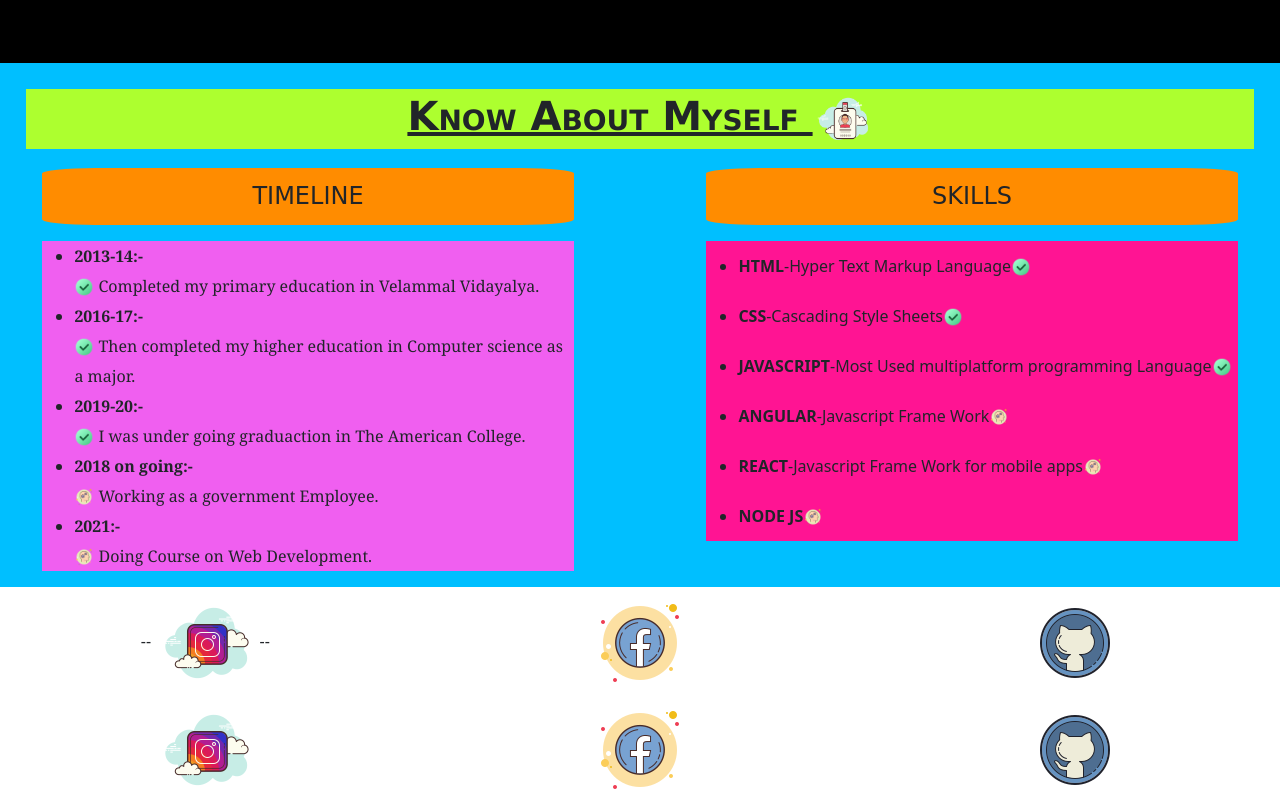
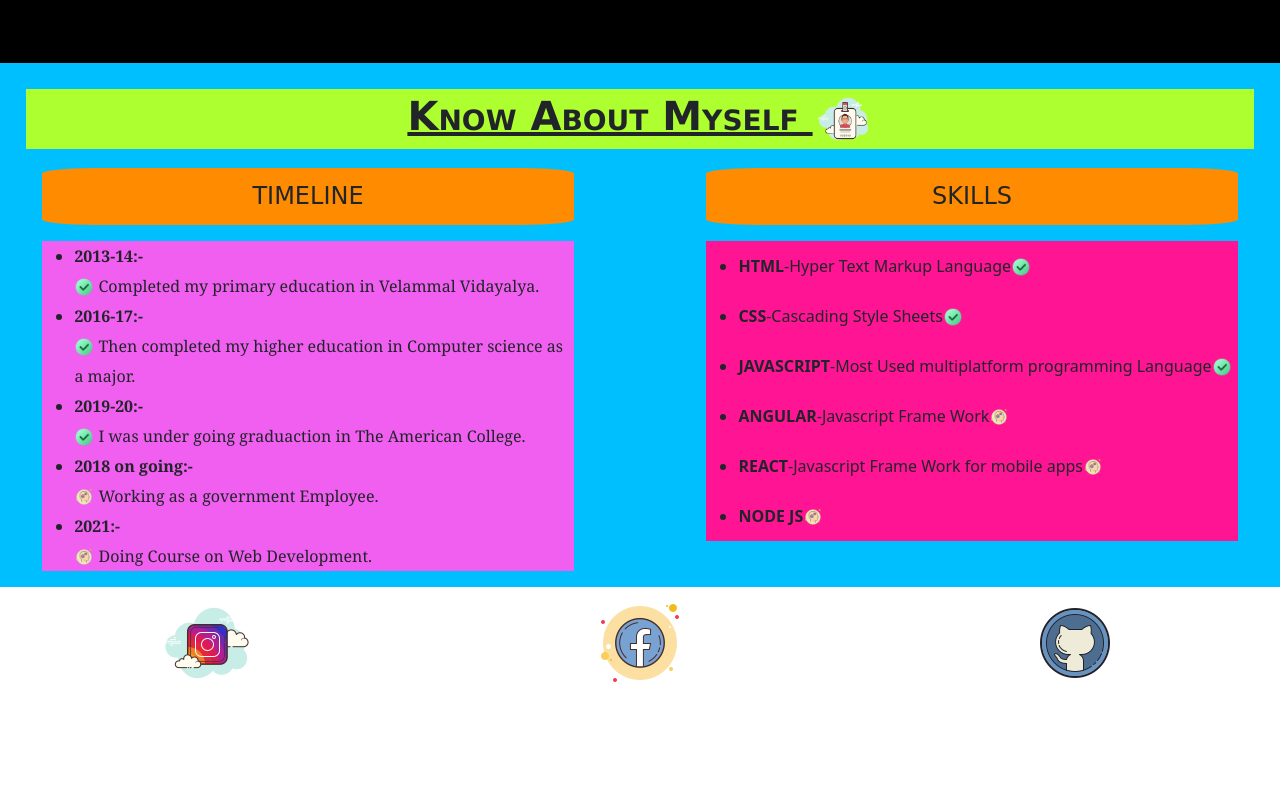
Before and after one commit to wet-bear/Myportfolio, a plain HTML site: page index.html in a window 1280 px wide. Shown: the part 723-1523 px from the top of the page. After the commit the page ends 1416 px from the top, so only its background shows below. Drawn offline with nearby package versions, Linux system fonts and the light colour scheme; files whose address does not match are found by name.

Commit message:
Update index.html

```diff
--- a/index.html
+++ b/index.html
@@ -109,23 +109,6 @@
     </div>
     </div>
   </div>
-  <div class="row social-media">
-    <div class="col">
-      --
-      <a href="#"><img src="Images/Image/intsa-icon.png" class="instagram" alt="insta"></a>
-      --
-    </div>
-    <div class="col">
-      <a href="#">
-        <img src="Images/Image/facebook-100.png" class="facebook" alt="face-book">
-      </a>
-    </div>
-    <div class="col">
-      <a href="#">
-        <img src="Images/Image/github-100.png" class="git-hub" alt="Github">
-      </a>
-    </div>
-  </div>
     <div class="row social-media">
       <div class="col">
         <a href="#"><img src="Images/Image/intsa-icon.png" class="instagram" alt="insta"></a>
```
